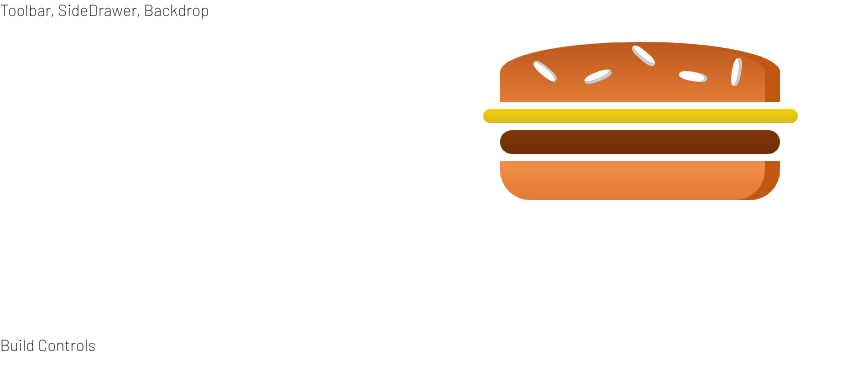
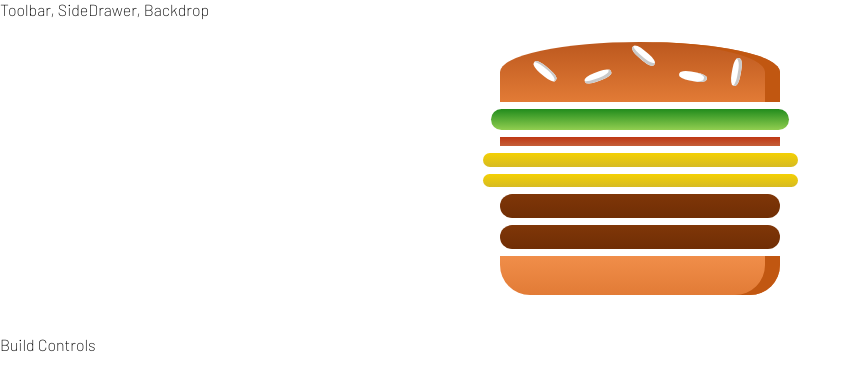
Before and after one commit to airazabal92/burger, a React (Create React App) app: page / in a window 1280 px wide. Shown: the top 390 px of the page, without its empty margins (0-860 px from the left). Built offline with nearby package versions, Linux system fonts and the light colour scheme.

Commit message:
Transformed obj of ingredients to array and added ing state

```diff
--- a/src/components/Burger/Burger.js
+++ b/src/components/Burger/Burger.js
@@ -3,11 +3,17 @@
 import BurgerIngredient from "./BurgerIngredient/BurgerIngredient";
 
 const burger = (props) => {
+  // Turn object of key value pairs into an array
+  const transformedIng = Object.keys(props.ingredients).map((igKey) => {
+    return [...Array(props.ingredients[igKey])].map((_, i) => {
+      return <BurgerIngredient key={igKey + i} type={igKey}></BurgerIngredient>;
+    });
+  });
+
   return (
     <div className={classes.Burger}>
       <BurgerIngredient type="bread-top"></BurgerIngredient>
-      <BurgerIngredient type="cheese"></BurgerIngredient>
-      <BurgerIngredient type="meat"></BurgerIngredient>
+      {transformedIng}
       <BurgerIngredient type="bread-bottom"></BurgerIngredient>
     </div>
   );
--- a/src/containers/BurgerBuilder/BurgerBuilder.js
+++ b/src/containers/BurgerBuilder/BurgerBuilder.js
@@ -4,10 +4,19 @@
 import Aux from "../../hoc/Aux";
 
 class BurgerBuilder extends Component {
+  state = {
+    ingredients: {
+      salad: 1,
+      bacon: 1,
+      cheese: 2,
+      meat: 2
+    }
+  };
+
   render() {
     return (
       <Aux>
-        <Burger></Burger>
+        <Burger ingredients={this.state.ingredients}></Burger>
         <div>Build Controls</div>
       </Aux>
     );
```
Also changed, not shown: 1 other file (tests, documents, lock files or other folders).
